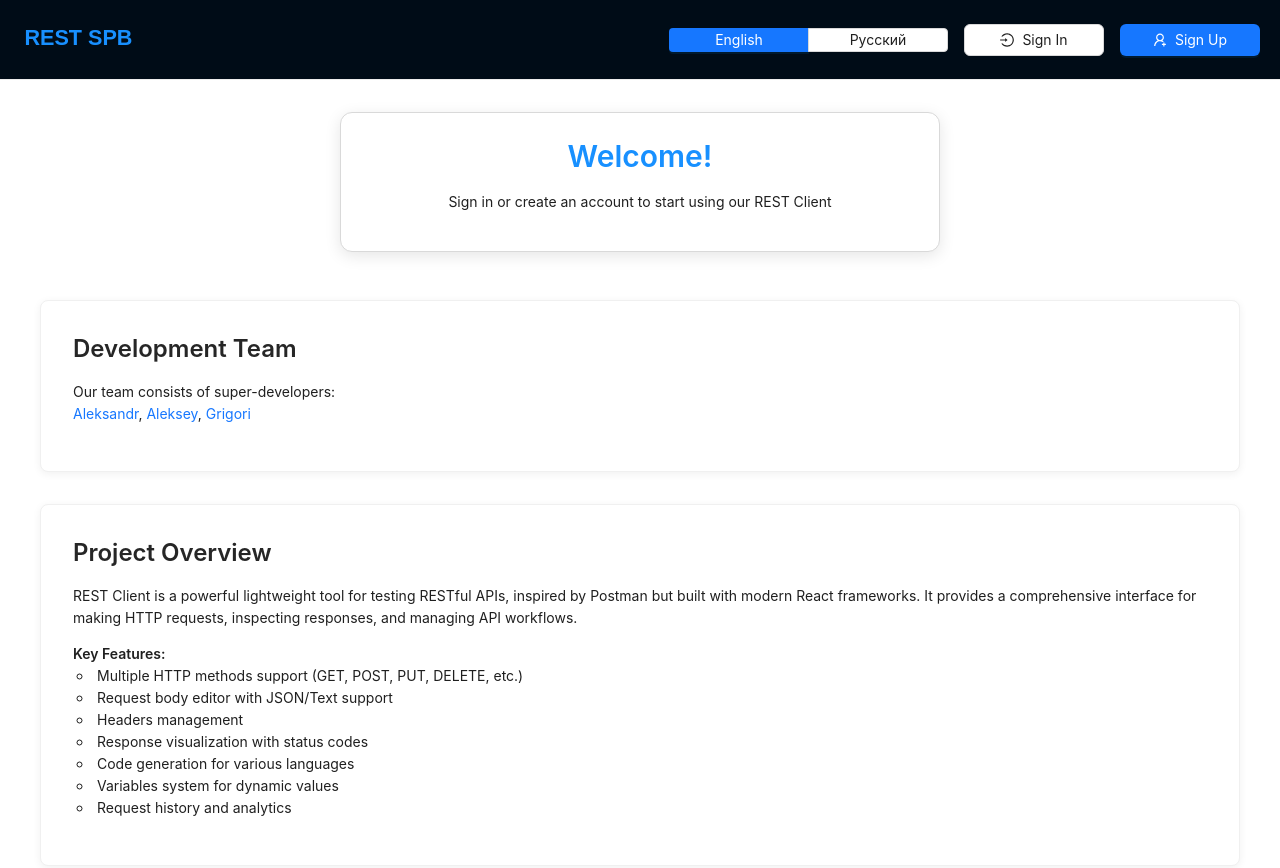
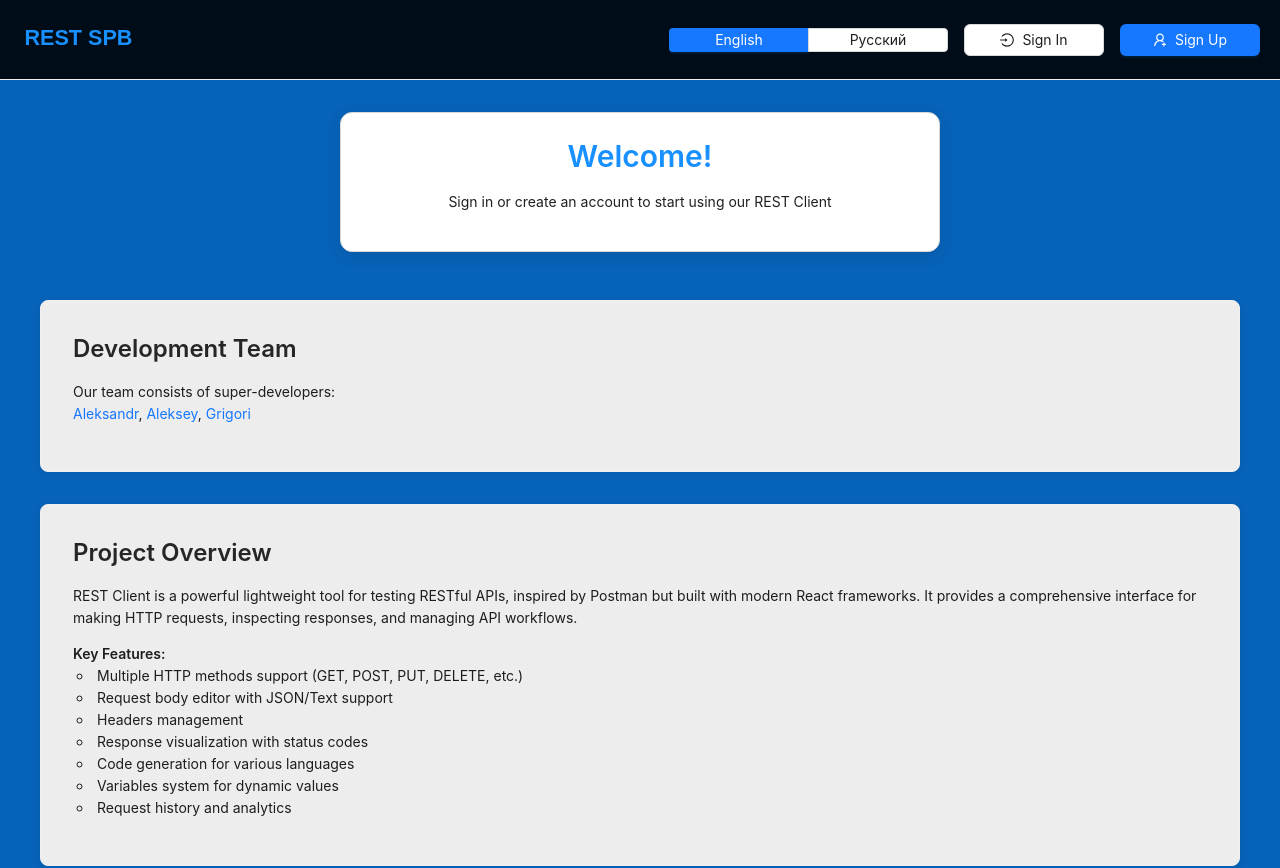
Before and after one commit to GKonopelko/rest-client-app, a Next.js app: page /en in a window 1280 px wide. Shown: the top 868 px of the page. Built offline with nearby package versions, Linux system fonts and the light colour scheme; no server answers; what @ant-design/nextjs-registry would draw is missing.

Commit message:
fix: change colors

```diff
--- a/messages/ru.json
+++ b/messages/ru.json
@@ -92,7 +92,7 @@
     "variablesFormat": "Используйте переменные в формате:",
     "availableVariables": "Доступные переменные:",
     "containsVariables": "Содержит переменные, которые будут интерполированы",
-    "noResponse": "Ответа пока что нетути. Отправьте запрос, чтобы увидеть результаты."
+    "noResponse": "Ответа пока что нет. Отправьте запрос, чтобы увидеть результаты."
   },
   "HistoryPage": {
     "title": "История",
--- a/src/app/globals.css
+++ b/src/app/globals.css
@@ -1,5 +1,5 @@
 :root {
-  --background: #ffffff;
+  --background: #ededed;
   --foreground: #171717;
 }
 
--- a/src/components/VariablesHelp/VariablesHelp.tsx
+++ b/src/components/VariablesHelp/VariablesHelp.tsx
@@ -20,7 +20,7 @@ export default function VariablesHelp() {
         <div
           style={{
             padding: '16px',
-            background: '#f5f5f5',
+            background: '#ededed',
             borderRadius: '8px',
           }}
         >
--- a/src/layouts/AppLayout/AppLayout.module.css
+++ b/src/layouts/AppLayout/AppLayout.module.css
@@ -3,6 +3,7 @@
   flex-direction: column;
   min-height: 100vh;
   position: relative;
+  background-color: #0763b9;
 }
 
 .content {
--- a/src/views/MainPage/MainPage.module.css
+++ b/src/views/MainPage/MainPage.module.css
@@ -35,7 +35,7 @@
 }
 
 .section {
-  background: white;
+  background: #ededed;
   padding: 2rem;
   border-radius: 8px;
   box-shadow: 0 2px 8px rgba(0, 0, 0, 0.06);
--- a/src/views/RestClientPage/components/BodyPanel/BodyPanel.module.css
+++ b/src/views/RestClientPage/components/BodyPanel/BodyPanel.module.css
@@ -1,5 +1,5 @@
 .body-panel {
-  background: #fafafa;
+  background: #ededed;
   padding: 16px;
   border-radius: 6px;
   border: 1px solid #d9d9d9;
--- a/src/views/RestClientPage/components/HeadersPanel/HeadersPanel.module.css
+++ b/src/views/RestClientPage/components/HeadersPanel/HeadersPanel.module.css
@@ -1,5 +1,5 @@
 .headers-panel {
-  background: #fafafa;
+  background: #ededed;
   padding: 16px;
   border-radius: 6px;
   border: 1px solid #d9d9d9;
--- a/src/views/RestClientPage/components/VariablesInfo/VariablesInfo.module.css
+++ b/src/views/RestClientPage/components/VariablesInfo/VariablesInfo.module.css
@@ -7,7 +7,7 @@
 }
 
 .variables-info code {
-  background: #fff;
+  background: #ededed;
   padding: 2px 6px;
   border-radius: 3px;
   font-family: monospace;
```
